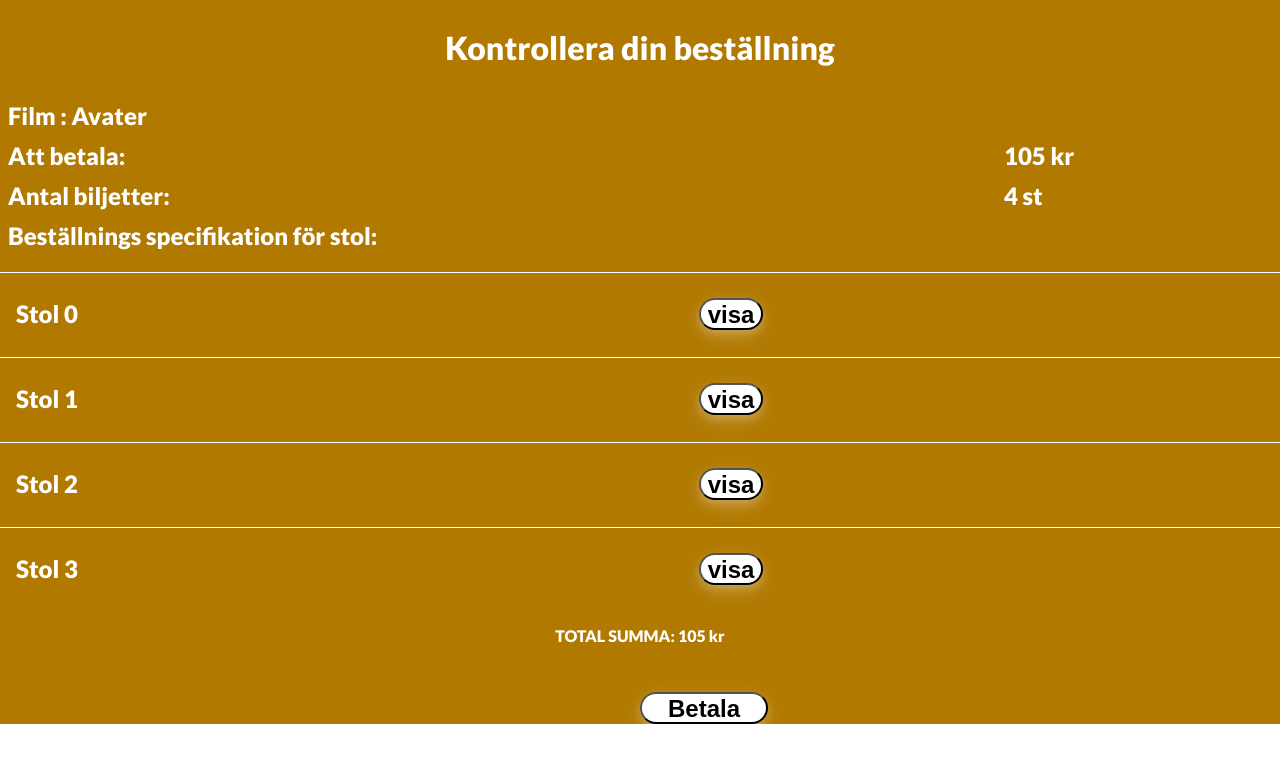
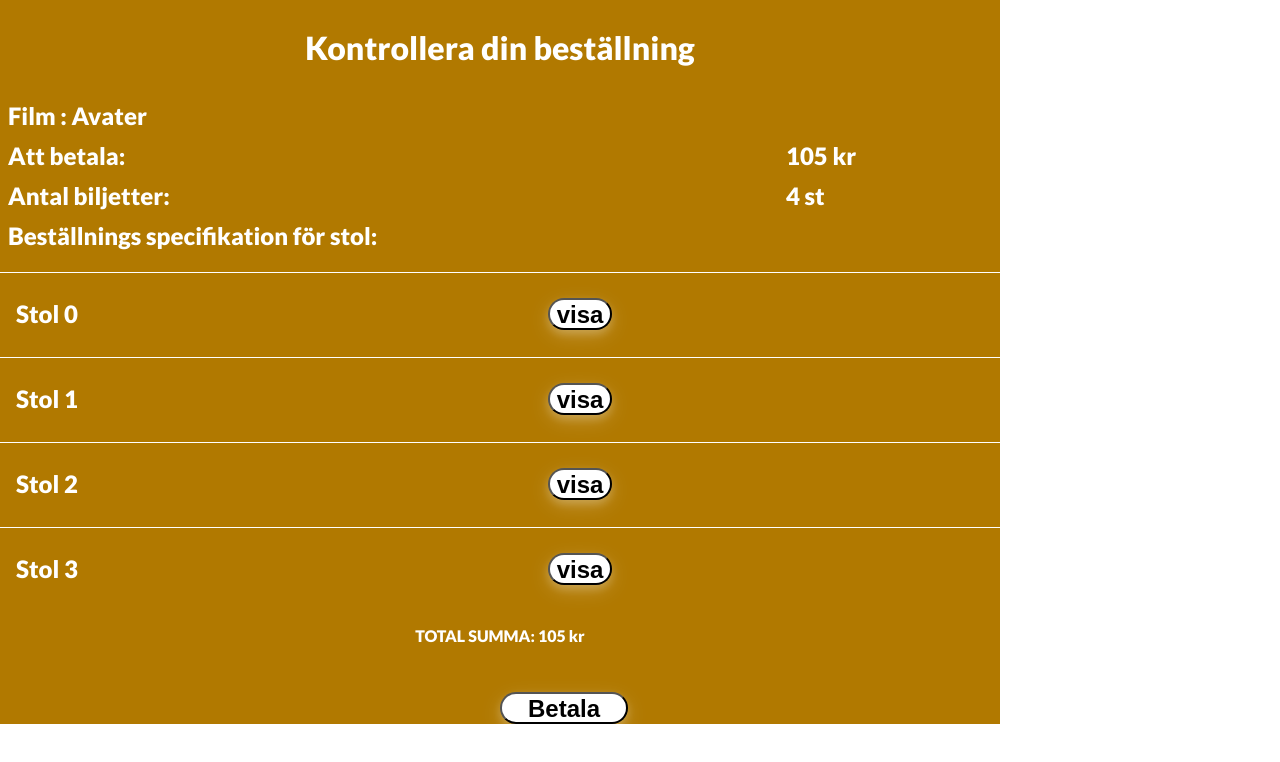
Before and after one commit to casparsylwan/movienight, an Angular app: page /check in a window 1280 px wide. Shown: the top 762 px of the page. Built offline with nearby package versions, Linux system fonts and the light colour scheme.

Commit message:
max-width

```diff
--- a/src/app/pages/components/checkout/checkout.component.css
+++ b/src/app/pages/components/checkout/checkout.component.css
@@ -1,6 +1,7 @@
 .checkoutcontainer{
 
     background-color: #b17900;
+    max-width: 1000px;
 }
 
 .main{
--- a/src/app/pages/components/restaurant/restaurant.component.css
+++ b/src/app/pages/components/restaurant/restaurant.component.css
@@ -18,6 +18,7 @@
 
     margin:2rem 0rem 3rem 0rem;
     width: 95%;
+    max-width: 1000px;
 }
 
 .card{
```
